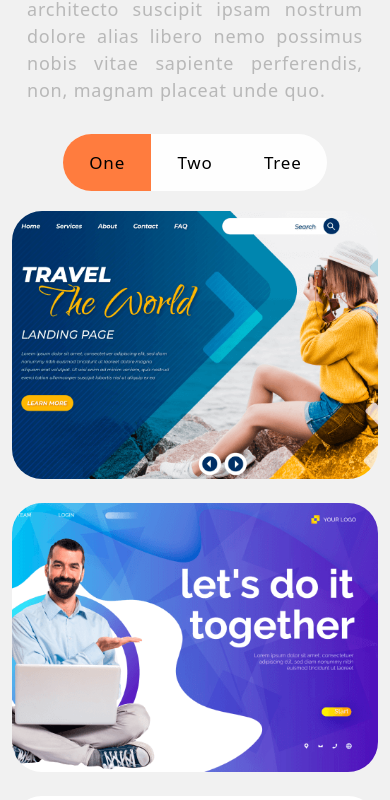
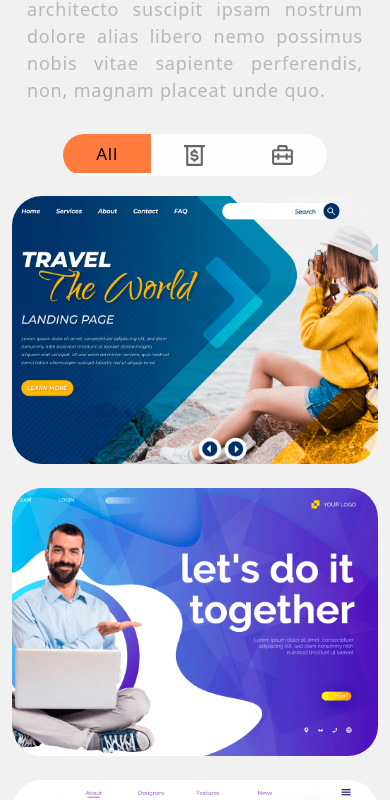
Before and after one commit to jorgeProgramaEn5/mi-portafolio, a React (Create React App) app: page / in a window 390 px wide. Shown: the part 1529-2329 px from the top of the page. Built offline with nearby package versions, Linux system fonts and the light colour scheme.

Commit message:
add icons

```diff
--- a/src/Components/Projects.jsx
+++ b/src/Components/Projects.jsx
@@ -1,15 +1,16 @@
 import React from 'react';
 import '../Style/Projects.css';
-import { projects } from '../Constant';
+import { projects, projectsPersonales, projectsBussiness } from '../Constant';
 import { Container, Row, Col, TabContainer, TabContent, TabPane } from 'react-bootstrap';
 import Nav from 'react-bootstrap/Nav';
 import ProjectCard from './ProjectCard'
+import { BiMoneyWithdraw, BiBriefcaseAlt2 } from 'react-icons/bi';
 
 
 
 function Projects() {
   return (
-    <section className='project'>
+    <section className='project' id='projects'>
         <Container>
             <Row>
                 <Col>
@@ -19,15 +20,15 @@ function Projects() {
                         perferendis, non, magnam placeat unde quo.
                     </p>
                     <TabContainer id="project-tabs" defaultActiveKey="first">
-                        <Nav variant="pills" defaultActiveKey="/home">
+                        <Nav variant="pills" className='nav-pills justify-content-center aling-items-center'>
                             <Nav.Item>
-                                <Nav.Link eventKey="first">One</Nav.Link>
+                                <Nav.Link eventKey="first">All</Nav.Link>
                             </Nav.Item>
                             <Nav.Item>
-                                <Nav.Link eventKey="second">Two</Nav.Link>
+                                <Nav.Link eventKey="second"><BiMoneyWithdraw className='icons-hidden' size={25}/><span className='span-hidden'>Personal</span></Nav.Link>
                             </Nav.Item>
                             <Nav.Item>
-                                <Nav.Link eventKey="third">Tree</Nav.Link>
+                                <Nav.Link eventKey="third"><BiBriefcaseAlt2 className='icons-hidden' size={25}/><span className='span-hidden'>Business</span></Nav.Link>
                             </Nav.Item>
                         </Nav>
                         <TabContent >
@@ -44,8 +45,32 @@ function Projects() {
                                     }
                                 </Row>
                             </TabPane>
-                            <TabPane eventKey="second">Loren Iosu</TabPane>
-                            <TabPane eventKey="third">Loren Casuo</TabPane>
+                            <TabPane eventKey="second">
+                            <Row className='container-items-nav'>
+                                    {
+                                        projectsPersonales.map((project, index)=>{
+                                            return (
+                                            <ProjectCard
+                                                key={index}
+                                                {...project}
+                                            />
+                                        )})
+                                    }
+                                </Row>
+                            </TabPane>
+                            <TabPane eventKey="third">
+                            <Row className='container-items-nav'>
+                                    {
+                                        projectsBussiness.map((project, index)=>{
+                                            return (
+                                            <ProjectCard
+                                                key={index}
+                                                {...project}
+                                            />
+                                        )})
+                                    }
+                                </Row>
+                            </TabPane>
                         </TabContent>
                     </TabContainer>
                 </Col>
--- a/src/Constant/index.js
+++ b/src/Constant/index.js
@@ -42,10 +42,64 @@ export const projects = [
     link: "https://www.happinescuba.com/",
     imgUrl: project_img3
   },
+  // {
+  //   title: "Corporative",
+  //   description: "landing page corporative",
+  //   link: "https://www.coorporativecuba.com/",
+  //   imgUrl: project_img1
+  // },
+];
+
+export const projectsPersonales = [
+  {
+    title: "embici",
+    description: "mensager service whith bicycle",
+    link: "https://www.bicicuba.com/",
+    imgUrl: project_img1
+  },
+  // {
+  //   title: "shop embici",
+  //   description: "shoop of bicycle",
+  //   link: "https://www.shoopofbicycle.com/",
+  //   imgUrl: project_img2
+  // },
+  // {
+  //   title: "happiness",
+  //   description: "talk about happiness",
+  //   link: "https://www.happinescuba.com/",
+  //   imgUrl: project_img3
+  // },
+  // {
+  //   title: "Corporative",
+  //   description: "landing page corporative",
+  //   link: "https://www.coorporativecuba.com/",
+  //   imgUrl: project_img1
+  // },
+];
+
+export const projectsBussiness = [
+  // {
+  //   title: "embici",
+  //   description: "mensager service whith bicycle",
+  //   link: "https://www.bicicuba.com/",
+  //   imgUrl: project_img1
+  // },
+  // {
+  //   title: "shop embici",
+  //   description: "shoop of bicycle",
+  //   link: "https://www.shoopofbicycle.com/",
+  //   imgUrl: project_img2
+  // },
+  // {
+  //   title: "happiness",
+  //   description: "talk about happiness",
+  //   link: "https://www.happinescuba.com/",
+  //   imgUrl: project_img3
+  // },
   {
     title: "Corporative",
     description: "landing page corporative",
     link: "https://www.coorporativecuba.com/",
-    imgUrl: project_img1
+    imgUrl: project_img3
   },
 ];
--- a/src/Style/Projects.css
+++ b/src/Style/Projects.css
@@ -1,5 +1,5 @@
 .project {
-    padding: 80px 0;
+    padding: 50px 0;
     position: relative;
     /* background-color: black; */
 }
@@ -63,6 +63,14 @@
 
 .project .nav.nav-pills .nav-link.active::before {
     width: 100% !important;
+}
+
+
+/* hidden icons */
+
+.project .icons-hidden {
+    display: none;
+    color: #0000009a;
 }
 
 /* .project .nav.nav-pills .nav-link.active {
@@ -157,5 +165,23 @@
         width: 100%;
     }
 
+    .project .icons-hidden {
+        display: inline-block;
+    }
+    .project .span-hidden {
+        display: none;
+    }
+
+    .project .nav.nav-pills .nav-link {
+        padding: 8px;
+    }
+
 
 }
+
+
+
+
+#project-tabs-tabpane-third {
+    text-align: center;
+}
```
Also changed, not shown: src/Components/Contact.jsx (added).
